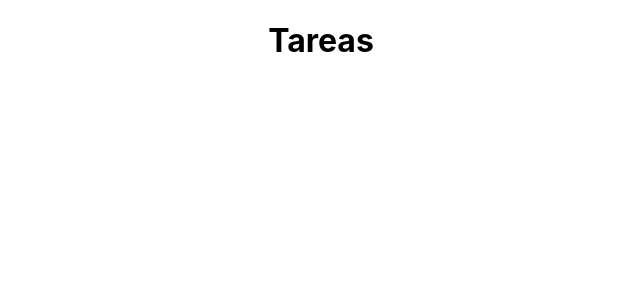
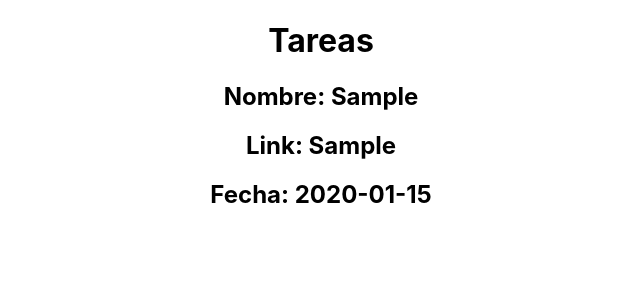
Before and after one commit to Rosa-Palaci/proyecto-final-conectando, a React (Create React App) app in the folder proyecto-semana-tec/: page / in a window 1280 px wide. Both pictures are taken after typing "Sample", "Sample", "2020-01-15" into the empty fields and a click on the button "Done". Shown: the top 300 px of the page, without its empty margins (319-959 px from the left). Built offline with nearby package versions, Linux system fonts and the light colour scheme.

Commit message:
Pantalla Tareas trae los datos de registro

```diff
--- a/proyecto-semana-tec/src/App.js
+++ b/proyecto-semana-tec/src/App.js
@@ -4,11 +4,15 @@ import "./App.css";
 import React, { useState } from "react";
 
 function App() {
-  const [tarea, setTarea] = React.useState([]);
+  const [tarea, setTarea] = React.useState({ nombre: "", link: "", date: "" });
 
   return (
     <div className="App">
-      {tarea.length > 0 ? <Tareas /> : <Formulario setTarea={setTarea} />}
+      {tarea.nombre !== "" ? (
+        <Tareas tarea={tarea} />
+      ) : (
+        <Formulario setTarea={setTarea} />
+      )}
     </div>
   );
 }
--- a/proyecto-semana-tec/src/components/Formulario.js
+++ b/proyecto-semana-tec/src/components/Formulario.js
@@ -16,7 +16,7 @@ export function Formulario({ setTarea }) {
     }
     setError(false);
 
-    setTarea([nombre, link, date]);
+    setTarea({ nombre, link, date });
   };
 
   return (
--- a/proyecto-semana-tec/src/components/Tareas.js
+++ b/proyecto-semana-tec/src/components/Tareas.js
@@ -1,8 +1,11 @@
 import "./Tareas.css";
-export function Tareas() {
+export function Tareas({ tarea }) {
   return (
     <div>
       <h1>Tareas</h1>
+      <h2>Nombre: {tarea.nombre}</h2>
+      <h2>Link: {tarea.link}</h2>
+      <h2>Fecha: {tarea.date}</h2>
     </div>
   );
 }
```
